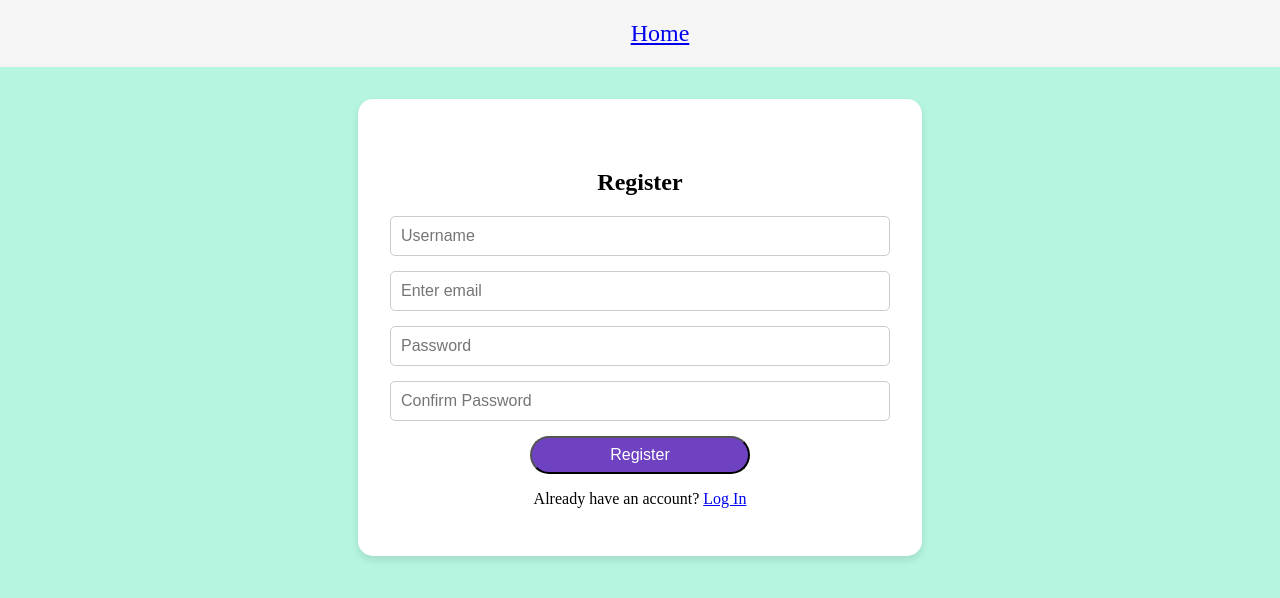
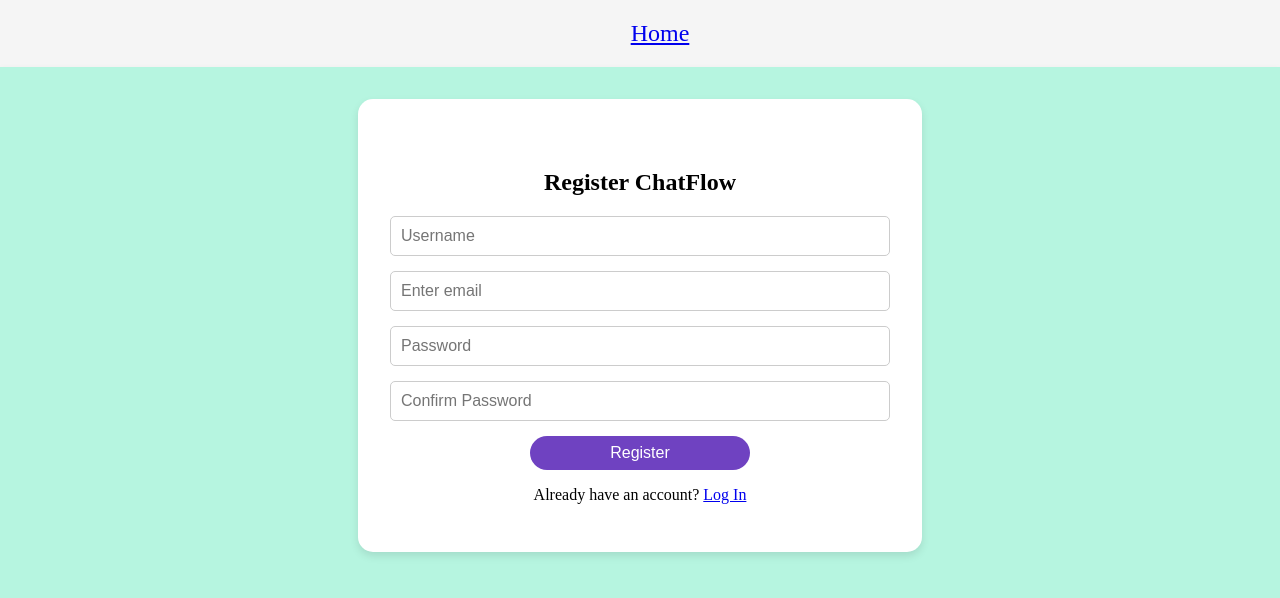
Before and after one commit to Dinolisk/ChatFlow-V2, a React (Vite) app: page /register in a window 1280 px wide. Shown: the top 598 px of the page. Built offline with nearby package versions, Linux system fonts and the light colour scheme.

Commit message:
warning messageson register fixed

```diff
--- a/src/components/Register.jsx
+++ b/src/components/Register.jsx
@@ -10,7 +10,10 @@ function Register() {
   const [error, setError] = useState(null);
   const navigate = useNavigate();
 
-  const handleRegister = async () => {
+  const handleRegister = async (e) => {
+    e.preventDefault(); // Prevent the default form submission
+
+    // Check if passwords match before making the API request
     if (password !== confirmPassword) {
       setError('Passwords do not match');
       return;
@@ -37,9 +40,11 @@ function Register() {
   };
 
   return (
-    <div className="page-container register-page"> {/* Scoped class to apply register-specific CSS */}
+    <div className="page-container register-page">
       <div className="form-container">
-        <h2>Register</h2>
+        <h2>Register ChatFlow</h2>
+        {error && <p style={{ color: 'red' }}>{error}</p>}
+        <form onSubmit={handleRegister}>
           <div className="form-group">
             <input
               type="text"
@@ -47,6 +52,7 @@ function Register() {
               value={username}
               onChange={(e) => setUsername(e.target.value)}
               className="form-control"
+              required // Ensures the username field is required
             />
           </div>
           <div className="form-group">
@@ -56,6 +62,7 @@ function Register() {
               value={email}
               onChange={(e) => setEmail(e.target.value)}
               className="form-control"
+              required // Ensures the email field is required
             />
           </div>
           <div className="form-group">
@@ -65,6 +72,8 @@ function Register() {
               value={password}
               onChange={(e) => setPassword(e.target.value)}
               className="form-control"
+              required // Ensures the password field is required
+              minLength="6" // Minimum password length of 6 characters
             />
           </div>
           <div className="form-group">
@@ -74,12 +83,13 @@ function Register() {
               value={confirmPassword}
               onChange={(e) => setConfirmPassword(e.target.value)}
               className="form-control"
+              required // Ensures the confirm password field is required
             />
           </div>
-        {error && <p style={{ color: 'red' }}>{error}</p>}
-        <button onClick={handleRegister} className="shared-btn">Register</button>
+          <button type="submit" className="shared-btn">Register</button>
+        </form>
         <p>
-          Already have an account? <Link to="/login">Log In</Link> {}
+          Already have an account? <Link to="/login">Log In</Link>
         </p>
       </div>
     </div>
```
Lines whose indentation alone changed are shown as unchanged.
